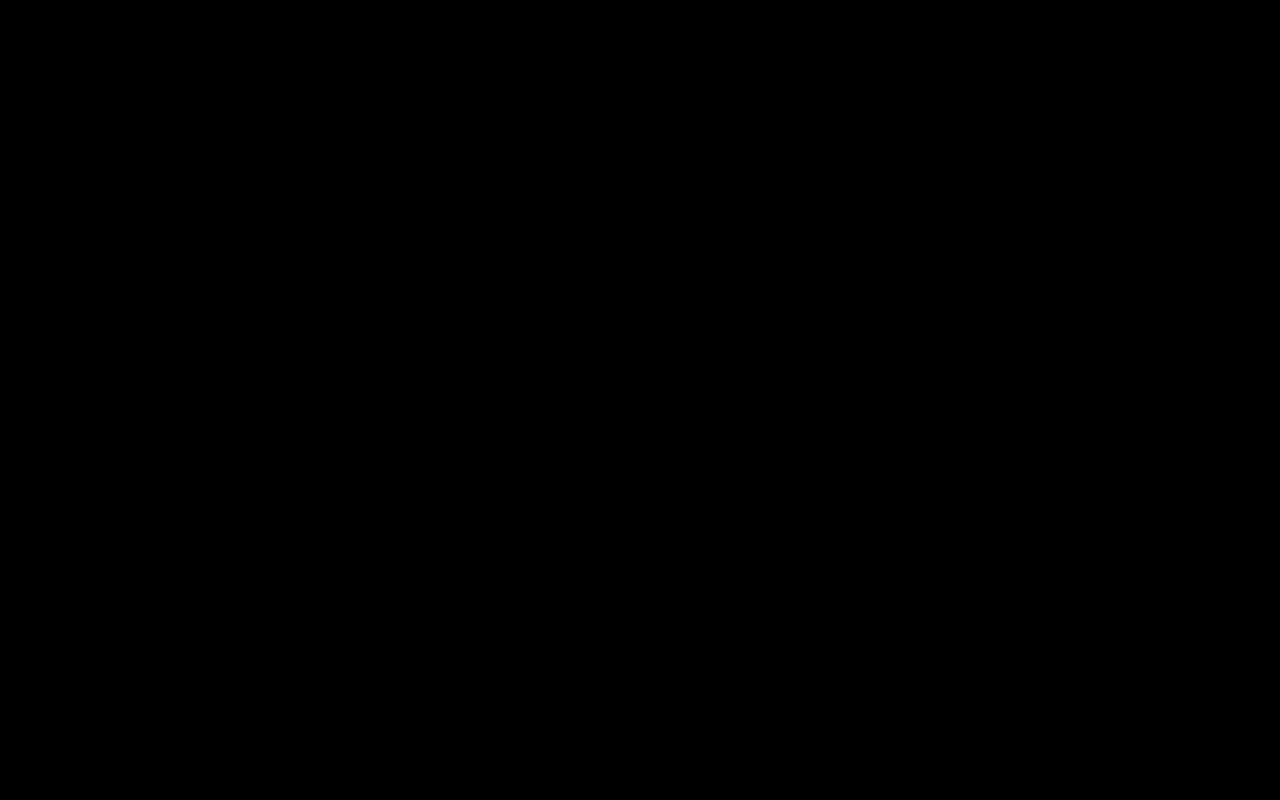
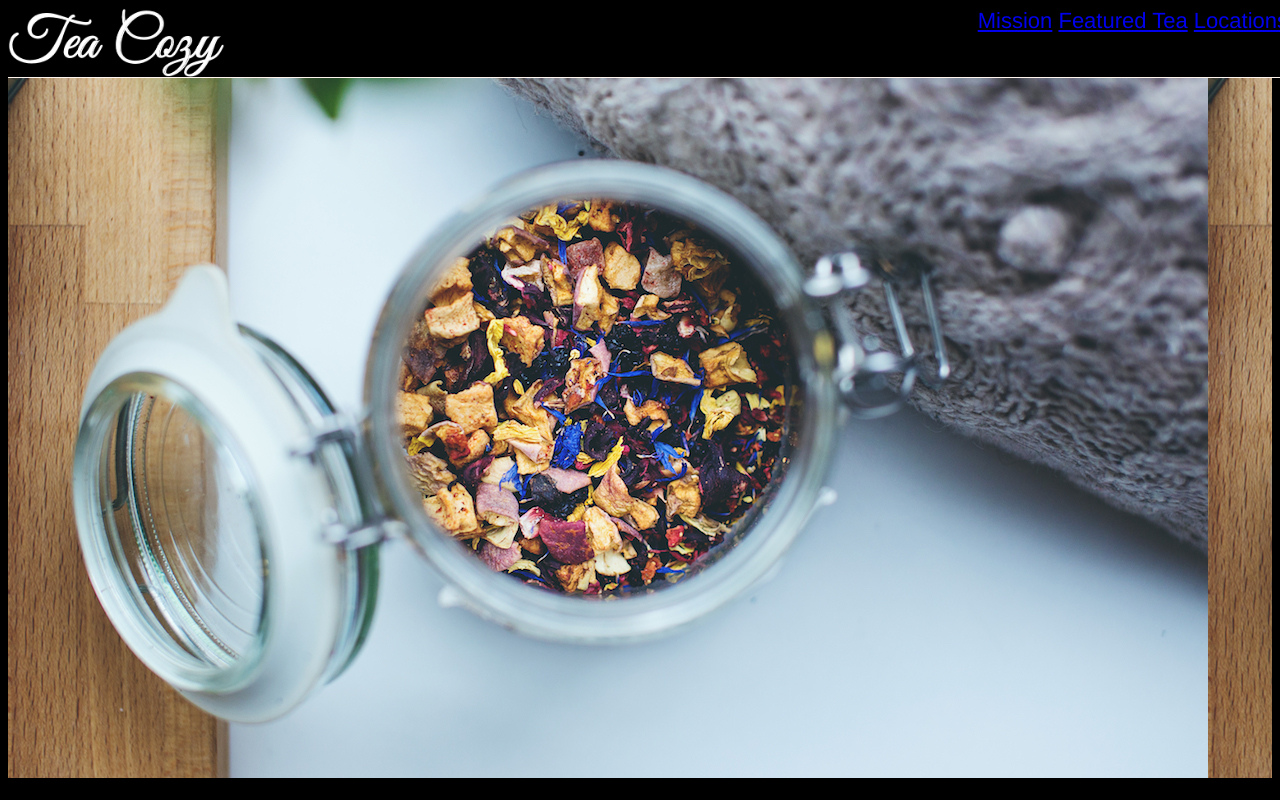
Before and after one commit to tcarisch/TeaCozy, a plain HTML site: page index.html in a window 1280 px wide. Drawn offline with Linux system fonts and the light colour scheme.

Commit message:
Added mission img and styles.

```diff
--- a/index.html
+++ b/index.html
@@ -5,6 +5,29 @@
     <link href="./resources/css/style.css" type="text/css" rel="stylesheet">
   </head>
   <body>
+    <header>
+      <img src="./resources/images/img-tea-cozy-logo.png">
+      <nav>
+        <span><a href="#mission">Mission</a></span>
+        <span><a href="#store">Featured Tea</a></span>
+        <span><a href="#locations">Locations</a></span>
+      </nav>
+    </header>
+    <div class="main">
+      <div id="mission">
+
+      </div>
+      <div id="store">
+
+      </div>
+      <div id="locations">
+
+      </div>
+    </div>
+    <div class="contact">
+    </div>
+    <footer>
+    </footer>
 
   </body>
 </html>
--- a/resources/css/style.css
+++ b/resources/css/style.css
@@ -3,6 +3,40 @@ body {
   font-size: 22px;
   color: seashell;
   background-color: black;
-  opacity: 0.9;
   text-align: center;
 }
+
+header {
+  display:flex;
+  margin-top: 0;
+  width: 100%;
+  position:fixed;
+  z-index: 1;
+  height: 69px;
+  background-color: black;
+  border-bottom: 1px solid seashell;
+}
+
+nav {
+  text-align: right;
+  flex-grow: 1;
+}
+
+main {
+  margin: auto;
+  padding-top: 69px;
+  width: 1200px;
+
+}
+#mission {
+  margin-top: 0;
+  height: 700px;
+  background-image: url(../images/img-mission-background.jpg);
+  padding-top: 70px;
+}
+
+.flex-container {
+  display: flex;
+  justify-content: center;
+  flex-wrap: wrap;
+}
```
